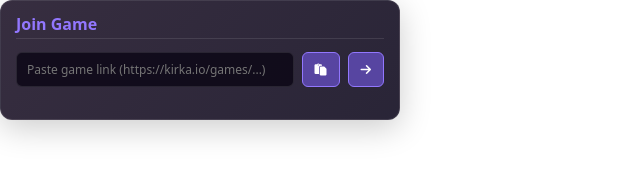
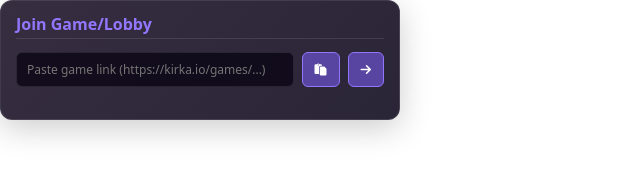
Before and after one commit to imnotkoolkid/OBSIDIAN-CLIENT-old, an Electron app: page joinlink.html in a window 1400 px wide. Shown: the full height of the page, 0-640 px from the left. Drawn offline with Linux system fonts and the light colour scheme.

Commit message:
Update joinlink.html

```diff
--- a/joinlink.html
+++ b/joinlink.html
@@ -88,7 +88,7 @@
 </head>
 <body>
   <div id="join-link-modal">
-    <h2 style="margin: 0 0 8px; color: var(--primary); font: 600 16px/1 system-ui; border-bottom: 1px solid var(--glass-border); padding-bottom: 6px;">Join Game</h2>
+    <h2 style="margin: 0 0 8px; color: var(--primary); font: 600 16px/1 system-ui; border-bottom: 1px solid var(--glass-border); padding-bottom: 6px;">Join Game/Lobby</h2>
     <div class="join-input-container">
       <input type="text" class="join-input" id="game-link-input" placeholder="Paste game link (https://kirka.io/games/...)">
       <button class="paste-button" id="paste-button"><i class="fas fa-paste"></i></button>
```
